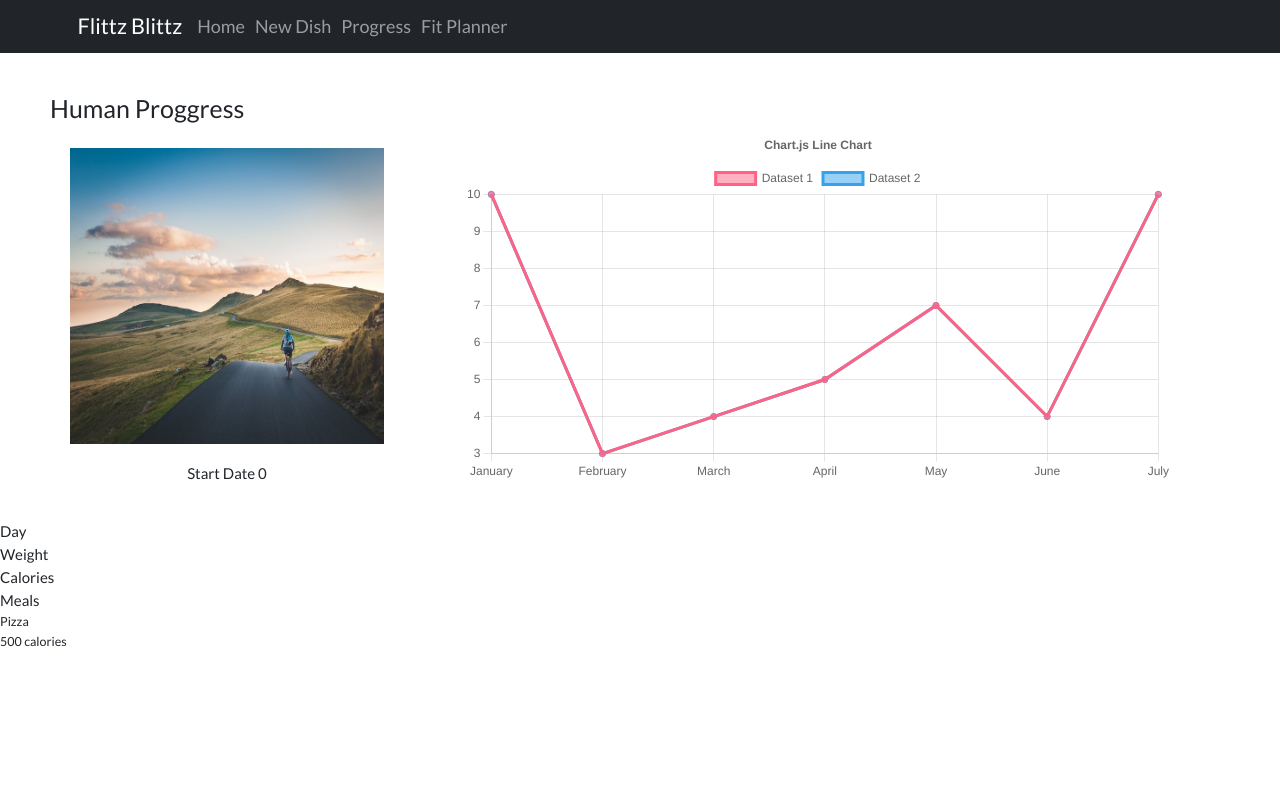
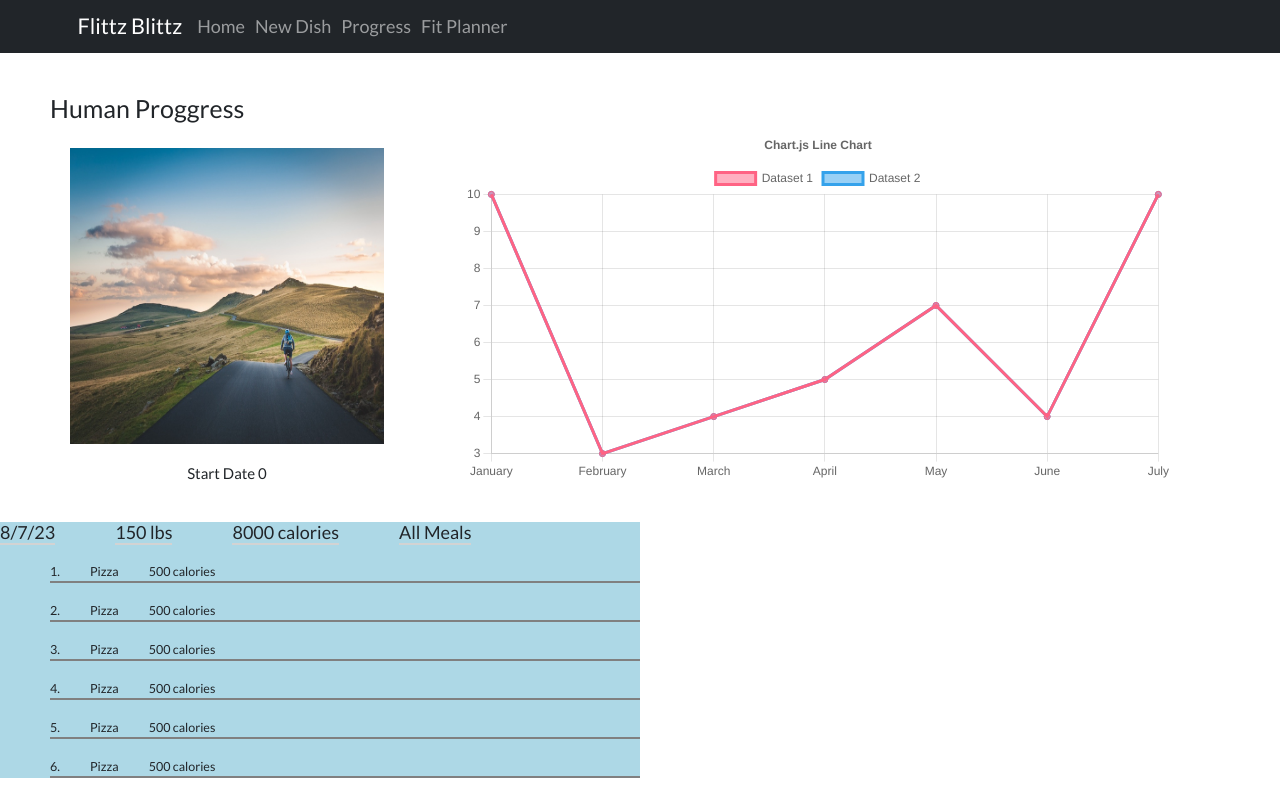
Before and after one commit to EChilin5/blitfitz, a React (Create React App) app in the folder frontend/: page /progress in a window 1280 px wide. Built offline with nearby package versions, Linux system fonts and the light colour scheme.

Commit message:
meal progress section

```diff
--- a/frontend/src/components/ProgreesPageComponents/MealPlans.js
+++ b/frontend/src/components/ProgreesPageComponents/MealPlans.js
@@ -6,15 +6,21 @@ const MealPlans = () => {
     <div>
       <div className="meal-plan">
         <div className="meal-plan-header">
-          <h4>Day</h4>
-          <h4>Weight</h4>
-          <h4>Calories</h4>
-          <h4>Meals</h4>
+          <h4>8/7/23</h4>
+          <h4>150 lbs</h4>
+          <h4>8000 calories</h4>
+          <h4>All Meals</h4>
+          {temp.map((meals) => {
+            return (
+              <div className="meal-plan-individual" key={meals}>
+                <h5>{meals}.</h5>
+                <h5>Pizza</h5>
+                <h5>500 calories</h5>
+              </div>
+            );
+          })}
         </div>
-        <div className="meal-plan-rows">
-          <h5>Pizza</h5>
-          <h5>500 calories</h5>
-        </div>
+        <div className="meal-plan-rows"></div>
       </div>
     </div>
   );
--- a/frontend/src/sass/pages/progress.scss
+++ b/frontend/src/sass/pages/progress.scss
@@ -21,3 +21,51 @@
         width:100% ;
     }
 }
+
+.meal-plan{
+    width: 50%;
+}
+
+.meal-plan-header{
+    margin-bottom: 3rem;
+    background-color: lightblue;
+
+    h4{
+        display: inline;
+        font-size: $default-font-size;
+        border-bottom: 2px solid lightgrey;
+
+
+        &:not(:last-child){
+            margin-right: $gutter-horizontal;
+        }
+
+    }
+
+    .meal-plan-individual{
+        margin-top: 2rem;
+        margin-left: 5rem;
+        margin-bottom: 0.5rem;
+        border-bottom: 2px solid grey;
+
+
+
+        h5{
+
+        display: inline;
+        &:not(:last-child){
+            margin-right:calc( #{$gutter-horizontal}/2);
+        }
+    }
+    }
+
+
+
+}
+
+.meal-plan-rows{
+    margin-bottom: 1.5rem;
+    text-align: right;
+
+
+}
```
